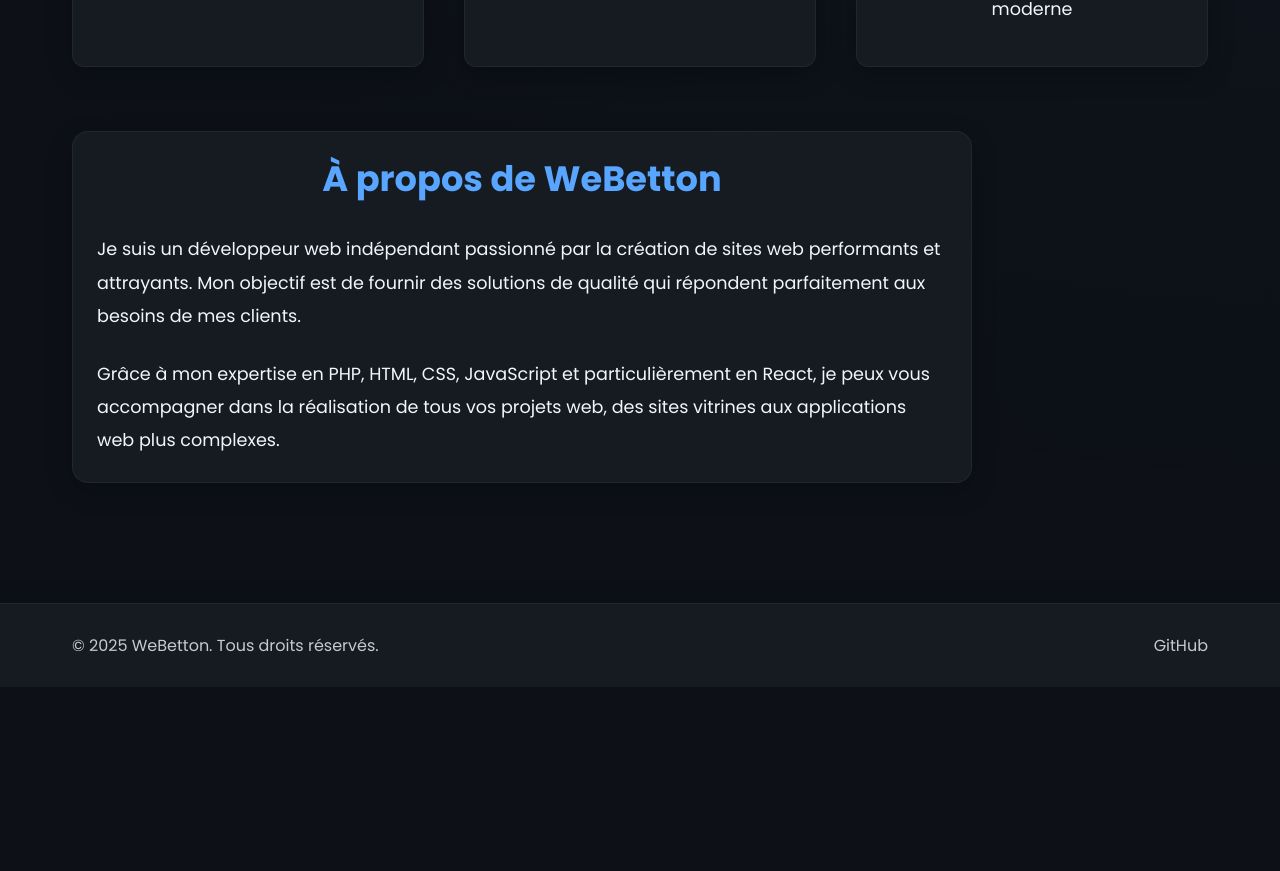
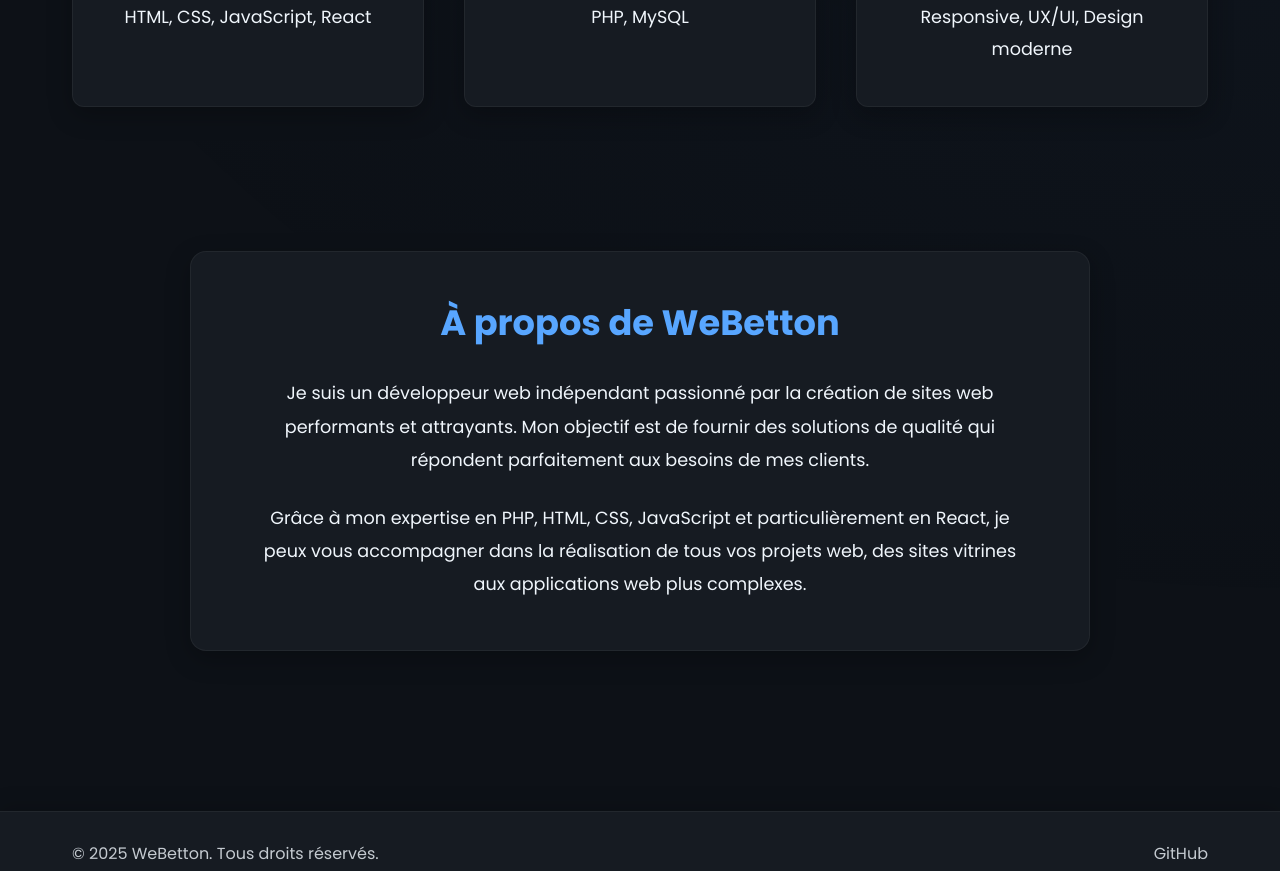
Before and after one commit to MaximeBETT/WeBetton, a React (Create React App) app: page / in a window 1280 px wide. Shown: the part 959-1830 px from the top of the page. Before the commit the page ends 1646 px from the top, so only its background shows below. Built offline with nearby package versions, Linux system fonts and the light colour scheme.

Commit message:
ajustement css

```diff
--- a/src/styles/Home.css
+++ b/src/styles/Home.css
@@ -76,6 +76,7 @@
 
 .skills {
   margin: 5rem 0;
+  width: 100%; /* Pour s'assurer que skills prend toute la largeur */
 }
 
 .skills h2 {
@@ -88,6 +89,7 @@
   display: grid;
   grid-template-columns: repeat(auto-fit, minmax(280px, 1fr));
   gap: 2.5rem;
+  width: 100%; /* Assure que le container de grid prend toute la largeur */
 }
 
 .skill-card {
@@ -134,14 +136,23 @@
   line-height: 1.8;
 }
 
-.about {
+.home {
+  display: flex;
+  flex-direction: column;
+  align-items: center;
+  width: 100%;
+}
+
+.section.about {
   margin: 5rem auto;
   max-width: 900px;
+  width: 100%;
   padding: 3rem;
   background-color: var(--bg-secondary);
   border-radius: 16px;
   box-shadow: var(--card-shadow);
   border: 1px solid rgba(255, 255, 255, 0.05);
+  text-align: center;
 }
 
 .about h2 {
```
